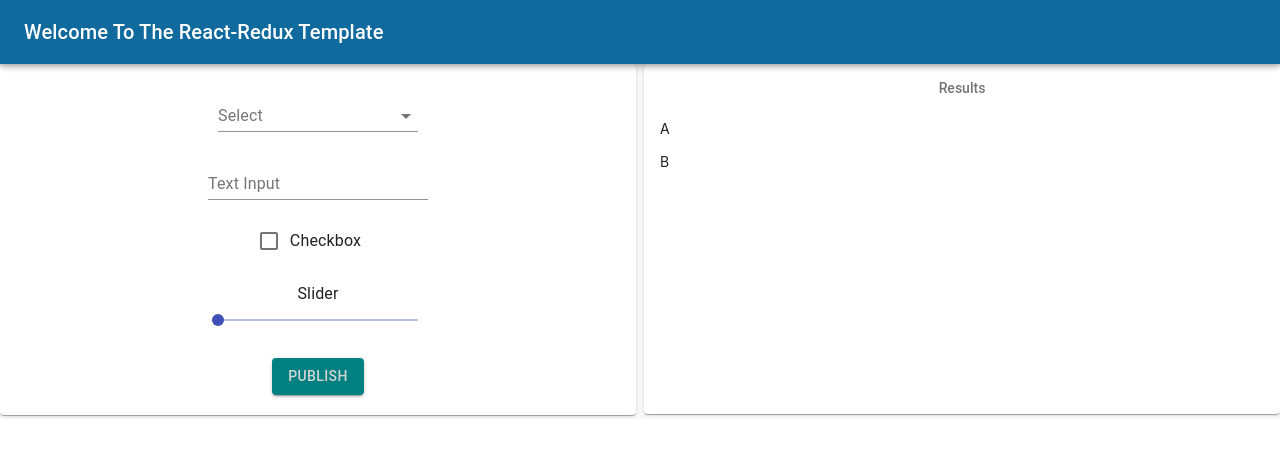
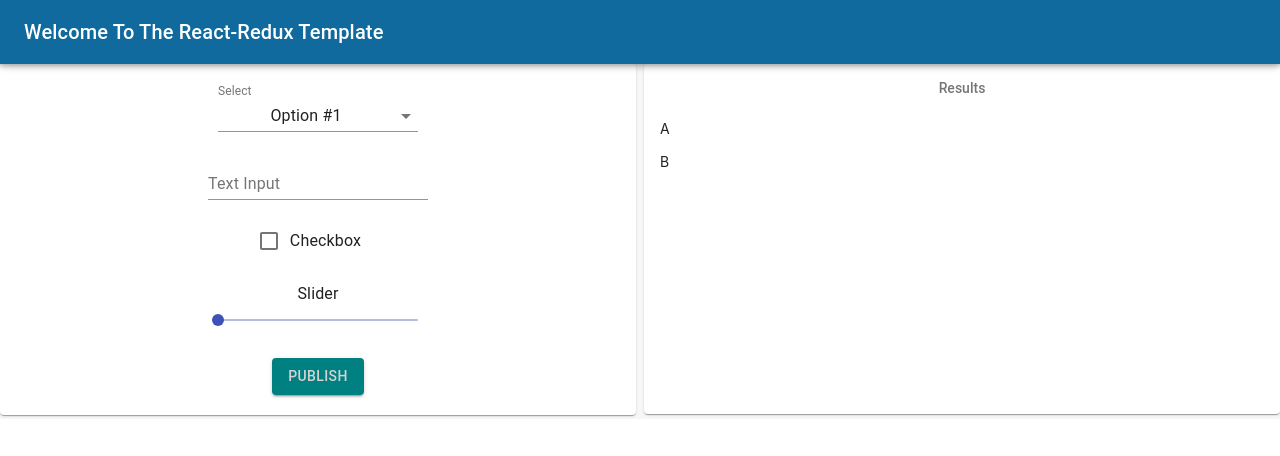
Before and after one commit to jlspncr/react-redux-template, a React (Create React App) app: page / in a window 1280 px wide. Shown: the top 456 px of the page. Built offline with nearby package versions, Linux system fonts and the light colour scheme.

Commit message:
Select component updates store correctly

```diff
--- a/src/components/Select/Select.jsx
+++ b/src/components/Select/Select.jsx
@@ -19,7 +19,7 @@ const useStyles = makeStyles({
 	}
 });
 
-const Select = ({ label, options, value }) => {
+const Select = ({ label, options, value, index }) => {
 	const dispatch = useDispatch();
 	const classes = useStyles();
 
@@ -28,8 +28,7 @@ const Select = ({ label, options, value }) => {
 
 	const handleChange = event => {
 		setSelected(event.target.value);
-		console.log(event.target.value);
-		dispatch(setOption({ newOpt: event.target.value }));
+		dispatch(setOption({ index: index, newOpt: event.target.value }));
 	};
 
 	return (
--- a/src/features/ControlPanel/ControlPanel.jsx
+++ b/src/features/ControlPanel/ControlPanel.jsx
@@ -16,12 +16,13 @@ import "../../assets/stylesheets/ControlPanel.css";
 
 export default function ControlPanel() {
 	const [cBox, setChecked] = React.useState(false);
-	const settings = useSelector(state => state.control);
+	const settings = useSelector(state => state.controls);
 	const dispatch = useDispatch();
 
 	//#region ----- HANDLERS -----
 	const toggleCheck = event => {
 		setChecked(event.target.checked);
+		console.log(settings);
 	};
 
 	const textChange = event => {
@@ -39,10 +40,11 @@ export default function ControlPanel() {
 				{/* Select */}
 				<Select
 					id='inputOne'
-					options={["Option #1", "Option #2"]}
+					options={settings[0].option}
 					title='Select'
 					label='Select'
-					// index={0}
+					value={settings[0].optVal}
+					index={0}
 				/>
 				{/* Text Field */}
 				<form id='inputTwo'>
--- a/src/features/ControlPanel/ControlPanelSlice.jsx
+++ b/src/features/ControlPanel/ControlPanelSlice.jsx
@@ -1,12 +1,15 @@
 import { createSlice, combineReducers } from "@reduxjs/toolkit";
 
-const initialState = {
-	result: [],
-	option: [],
-	text: "",
-	checkbox: false,
-	slideSet: 1
-};
+const initialState = [
+	{
+		result: [],
+		option: ["Option #1", "Option #2", "Option #3"],
+		optVal: "Option #1",
+		text: "",
+		checkbox: false,
+		slideSet: 1
+	}
+];
 
 const ControlPanelSlice = createSlice({
 	name: "controls",
@@ -14,16 +17,16 @@ const ControlPanelSlice = createSlice({
 	reducers: {
 		setOption(state, action) {
 			const { index, newOpt } = action.payload;
-			const panel = state;
-			if (panel.option) {
-				panel.option = newOpt;
+			const panel = state[index];
+			if (panel) {
+				panel.optVal = newOpt;
 			}
 		},
 
 		// setText
 		setText(state, action) {
 			const { index, newText } = action.payload;
-			const panel = state;
+			const panel = state[index];
 			if (panel) {
 				panel.text = newText;
 			}
```
